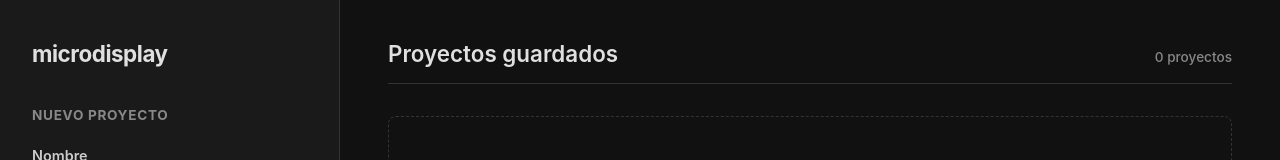
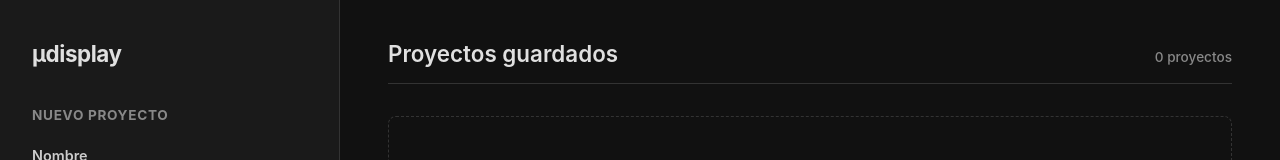
Before and after one commit to Helix128/microdisplay, a React (Vite) app: page / in a window 1280 px wide. Shown: the top 160 px of the page. Built offline with nearby package versions, Linux system fonts and the light colour scheme.

Commit message:
changed microdisplay to µdisplay in startscreen and title

```diff
--- a/index.html
+++ b/index.html
@@ -4,7 +4,7 @@
     <meta charset="UTF-8" />
     <link rel="icon" type="image/svg+xml" href="/vite.svg" />
     <meta name="viewport" content="width=device-width, initial-scale=1.0" />
-    <title>Tauri + React + Typescript</title>
+    <title>µdisplay</title>
   </head>
 
   <body>
--- a/src/screens/StartScreen.tsx
+++ b/src/screens/StartScreen.tsx
@@ -147,7 +147,7 @@ export function StartScreen({ onCreateProject }: StartScreenProps) {
     <main className="start-shell">
       <aside className="start-sidebar">
         <div className="start-brand">
-          <h1>microdisplay</h1>
+          <h1>µdisplay</h1>
         </div>
 
         <section className="start-create-panel">
```
